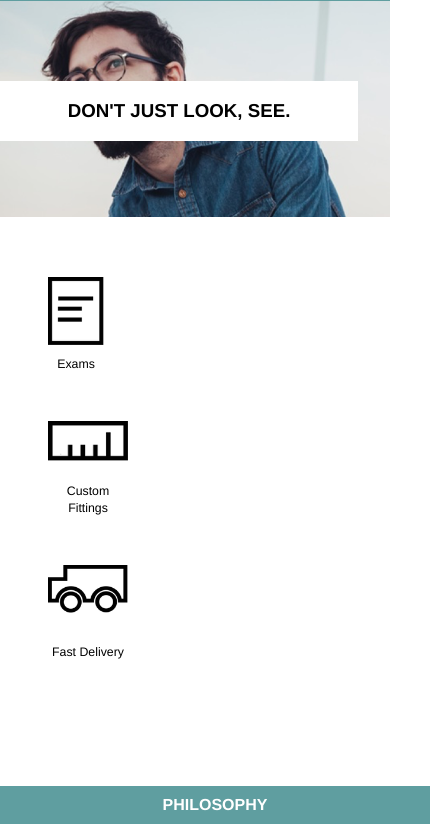
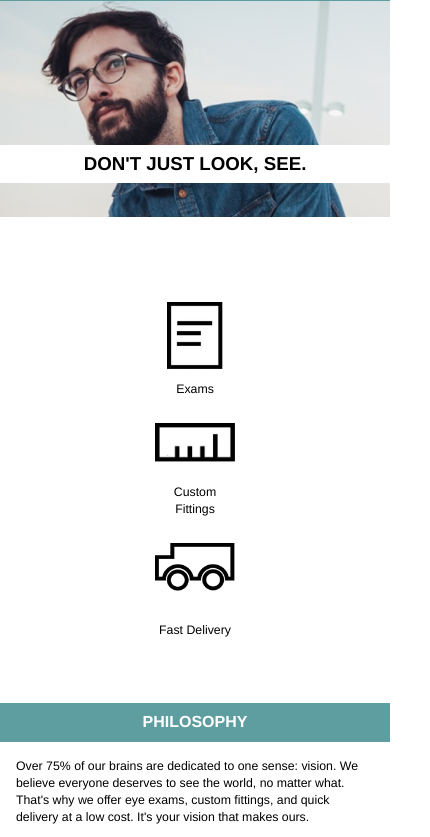
Before and after one commit to MaeDae11/Tortoiseshell-Optics, a plain HTML site: page index.html in a window 390 px wide. Shown: the part 55-892 px from the top of the page, 430 px wide, since content can reach past the window. Drawn offline with Linux system fonts and the light colour scheme.

Commit message:
changed media to become more responsive

```diff
--- a/resources/css/index.css
+++ b/resources/css/index.css
@@ -199,6 +199,7 @@
     .menu-screen-phone {
         display: inline-flex;
         padding-right: 1rem;
+        font-size: 1rem;
     }
 
     .header-container {
@@ -210,35 +211,44 @@
         width: 100%;
         margin: 0 auto;
     }
+
     .banner {
         width: 100%;
         font-size: 1rem;
         text-align: center;
+        margin-right: 0;
+        margin-top: 9rem;
+    }
+    .banner h3 {
+        margin-top: .5rem;
+        margin-bottom: .5rem;
     }
 
 
     /*overview container*/
     .overview {
-        width: 100%;
+        max-width: 470px;
         margin-top: 3.77rem;
-        margin-bottom: 3.77rem;
         font-size: .77rem;
-        display: block;
-        text-align: center;
+        display: flex;
+        flex-direction: column;
+        align-items: center;
     }
 
     .ruler-icon,
     .truck-icon,
     .paper-icon {
         margin-top: 1.54rem;
+        margin-bottom: 0;
+        text-align: center;
         height: 6rem;
-        text-align: center;
     }
 
 
     /*info container*/
     .info-container {
         display: block;
+        width: 100%;
     }
 
     .philosophy, .appointments, .col-two{
@@ -250,14 +260,21 @@
         display: none;
     }
 
+    .info-container {
+        max-width: 100%;
+    }
+
     .philosophy h3, .appointments h3 {
         width: 100%;
         text-align: center;
+        padding-right: 0;
+        padding-left: 0;
     }
     .philosophy p, .appointments p {
         margin: 1rem;
         margin-bottom: 4rem;
         font-size: 0.77rem;
+
     }
 
     /*footer*/
@@ -267,4 +284,9 @@
     .footer span {
         display: none;
     }
+
+    .footer img {
+        padding-right: 0;
+        padding-left: 0;
+    }
 }
```
